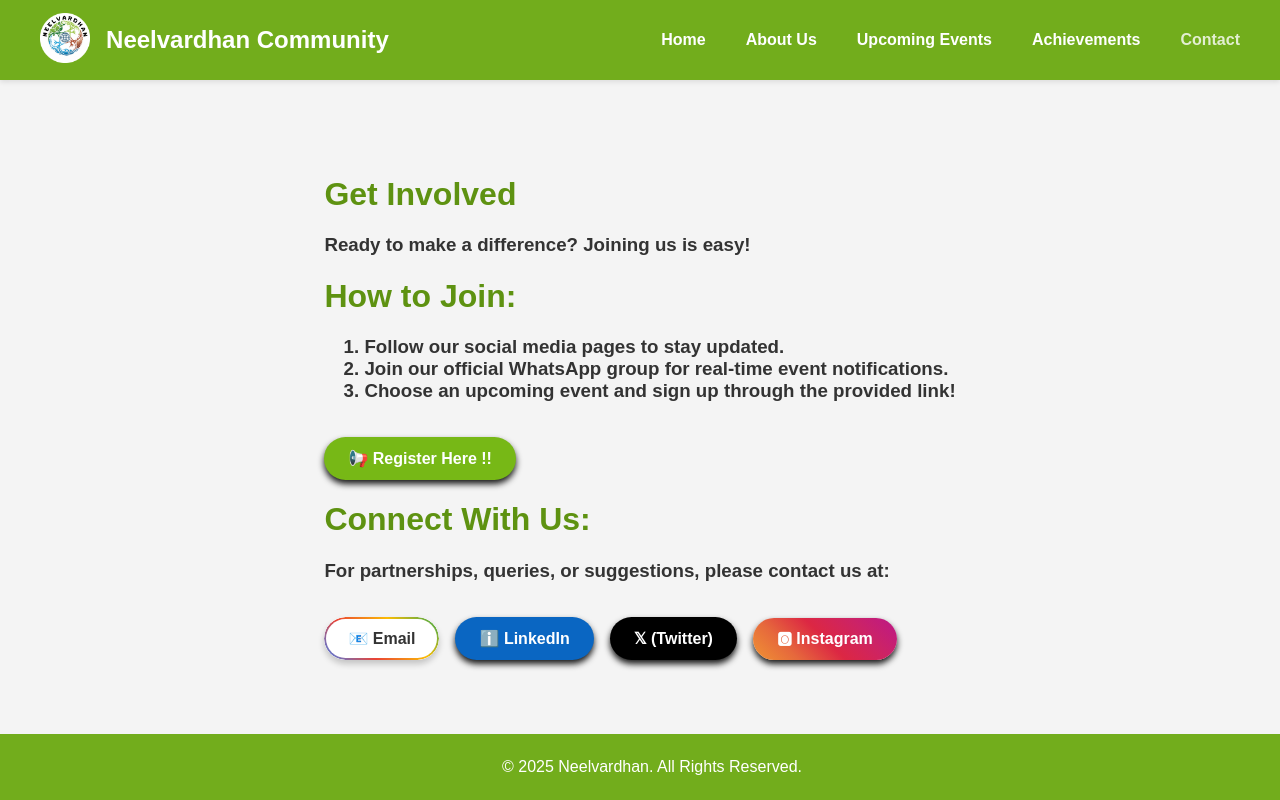
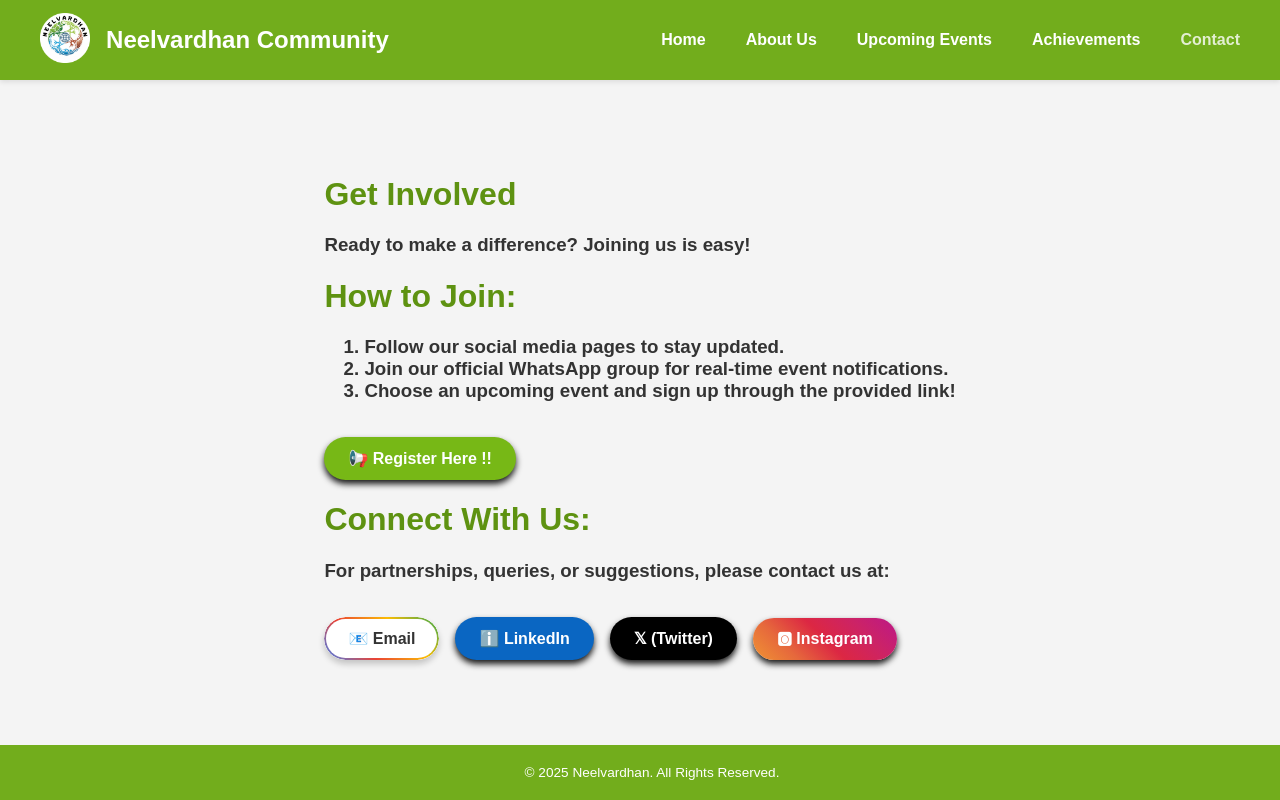
Before and after one commit to OG-DHRUV-1002/dns-website, a React (Create React App) app: page /contact in a window 1280 px wide. Built offline with nearby package versions, Linux system fonts and the light colour scheme.

Commit message:
Update styles.css

```diff
--- a/src/assets/styles.css
+++ b/src/assets/styles.css
@@ -472,8 +472,9 @@ html, body, #root {
   color: white;
   text-align: center;
 
-  /* --- Making it thinner --- */
-  padding: 0.50rem 0.75rem; /* Reduced padding from 1rem */
+/* --- Making it MORE thinner --- */
+  padding: 0.4rem 0.75rem; /* Reduced padding further. Adjust 0.4rem as desired. */
+  font-size: 0.85rem; /* Optional: Make text slightly smaller to fit better */
 }
 
 /* Add any other global styles you have here */
```
